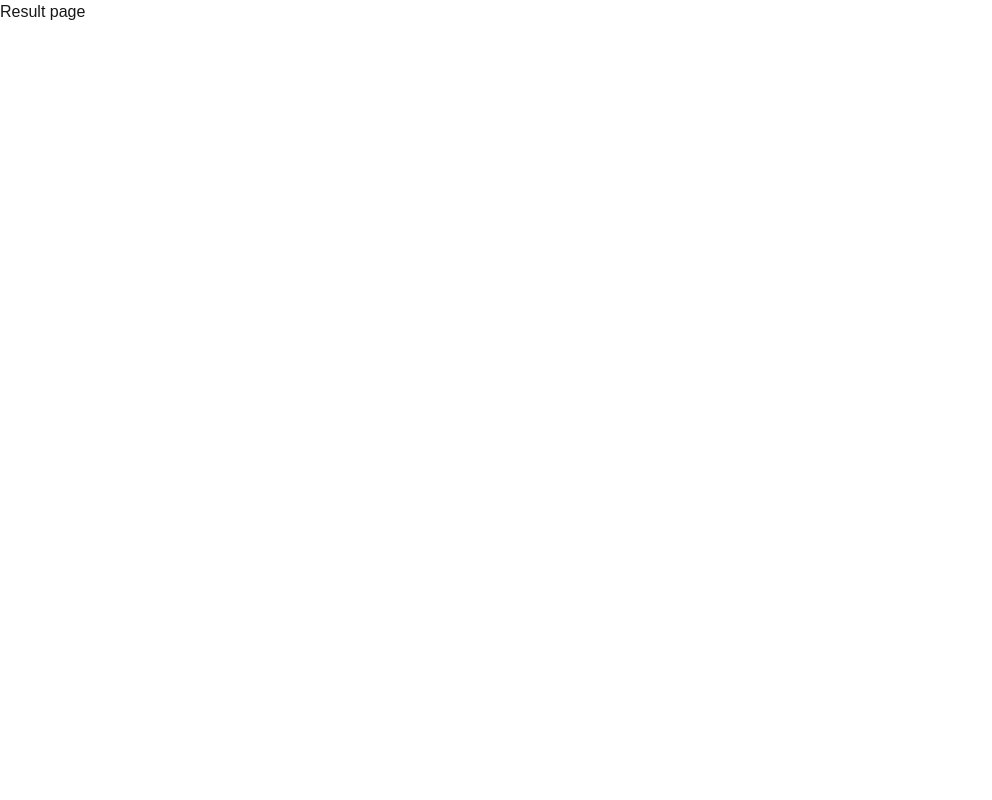
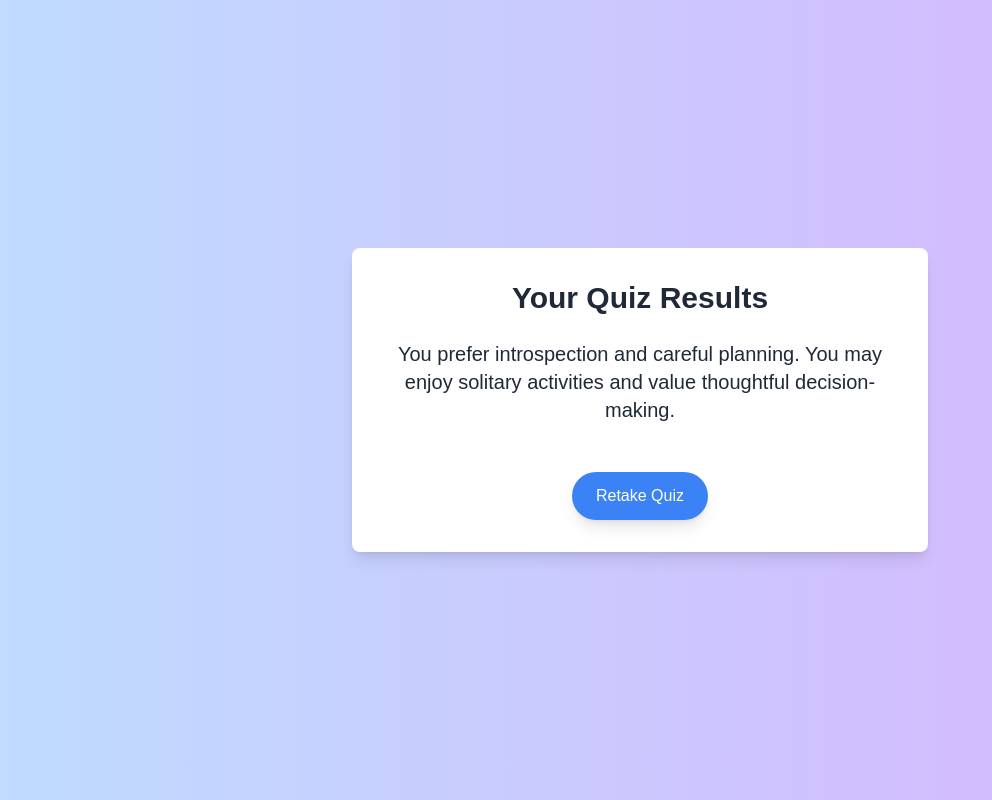
Before and after one commit to tdhenmark1999/personal-quiz, a Next.js app: page /results in a window 1280 px wide. Shown: the whole page, without its empty margins (0-992 px from the left). Built offline with nearby package versions, Linux system fonts and the light colour scheme; a web font is replaced by a local one.

Commit message:
feat: Create results page and chore: update session storage handling for quiz answers.

```diff
--- /dev/null
+++ b/app/data/questions.ts
@@ -0,0 +1,12 @@
+export const questions = [
+    { question: "You enjoy being the center of attention in social gatherings." },
+    { question: "You prefer deep conversations over small talk." },
+    { question: "You feel comfortable taking risks and exploring the unknown." },
+    { question: "You like to make detailed plans before starting a project." },
+    { question: "You often think about the long-term consequences before making decisions." },
+    { question: "You are quick to make decisions without overanalyzing." },
+    { question: "You find it easy to empathize with other people's emotions." },
+    { question: "You prefer working alone over collaborating with a group." },
+    { question: "You are more of a creative person than a practical person." },
+    { question: "You thrive in situations where you need to be adaptable and flexible." }
+  ];
--- a/app/quiz/page.tsx
+++ b/app/quiz/page.tsx
@@ -3,26 +3,13 @@
 import React, { useState, useRef } from "react";
 import { motion, PanInfo } from "framer-motion";
 import { useRouter } from "next/navigation";
-
-const questions = [
-  { question: "You enjoy being the center of attention in social gatherings." },
-  { question: "You prefer deep conversations over small talk." },
-  { question: "You feel comfortable taking risks and exploring the unknown." },
-  { question: "You like to make detailed plans before starting a project." },
-  { question: "You often think about the long-term consequences before making decisions." },
-  { question: "You are quick to make decisions without overanalyzing." },
-  { question: "You find it easy to empathize with other people's emotions." },
-  { question: "You prefer working alone over collaborating with a group." },
-  { question: "You are more of a creative person than a practical person." },
-  { question: "You thrive in situations where you need to be adaptable and flexible." }
-];
+import { questions } from './../data/questions';
 
 const QuizPage = () => {
   const [currentQuestionIndex, setCurrentQuestionIndex] = useState(0);
   const [currentColor, setCurrentColor] = useState({ from: '#bfdbfe', to: '#d8b4fe' });
   const [dragOpacity, setDragOpacity] = useState({ agree: 0, disagree: 0 });
-  const [answers, setAnswers] = useState<string[]>([]);
-
+  const [answers, setAnswers] = useState<{ question: string; value: string }[]>([]);
   const router = useRouter();
   const cardRef = useRef<HTMLDivElement>(null);
 
@@ -44,7 +31,6 @@ const QuizPage = () => {
     if (info.offset.x > 0) {
       setDragOpacity({ agree: 0, disagree: opacity });
       setCurrentColor({ to: `rgba(239, 68, 68, ${opacity})`, from: 'rgba(239, 68, 68, .4)' });
-
     } else {
       setDragOpacity({ agree: opacity, disagree: 0 });
       setCurrentColor({ to: 'rgba(34, 197, 94, .4)', from: `rgba(34, 197, 94, ${opacity})` });
@@ -52,9 +38,11 @@ const QuizPage = () => {
   };
 
   const handleOptionClick = (answer: string) => {
-    const updatedAnswers = [...answers, answer];
+    const updatedAnswers = [
+      ...answers,
+      { question: questions[currentQuestionIndex].question, value: answer }
+    ];
     setAnswers(updatedAnswers);
-
     sessionStorage.setItem("quizAnswers", JSON.stringify(updatedAnswers));
 
     if (currentQuestionIndex < questions.length - 1) {
@@ -65,6 +53,7 @@ const QuizPage = () => {
     setCurrentColor({ from: '#bfdbfe', to: '#d8b4fe' });
     setDragOpacity({ agree: 0, disagree: 0 });
   };
+
   return (
     <div className="min-h-screen flex items-center justify-center p-6 overflow-hidden relative bg-gradient-to-r from-blue-200 to-purple-300">
       <motion.div
@@ -75,7 +64,7 @@ const QuizPage = () => {
       />
 
       <motion.div
-        className="absolute bebas-neue-regular left-16 text-green-600 text-9xl z-0 transform "
+        className="absolute bebas-neue-regular left-16 text-green-600 text-9xl z-0 transform"
         style={{
           opacity: dragOpacity.agree,
           textShadow: "-3px 3px 10px rgba(0, 0, 0, 0.5)"
--- a/app/results/page.tsx
+++ b/app/results/page.tsx
@@ -1,14 +1,84 @@
 "use client";
 
-import React from "react";
+import React, { useEffect, useState } from "react";
+import { motion } from "framer-motion";
+import { useRouter } from "next/navigation";
+import { questions } from './../data/questions';
 
-const ResultPage = () => {
+type Result = {
+  question: string;
+  selectedOption: string;
+};
+
+const ResultsPage = () => {
+  const [results, setResults] = useState<Result[]>([]);
+  const [personalityType, setPersonalityType] = useState<string>('');
+  const router = useRouter();
+
+  useEffect(() => {
+    const savedAnswers = JSON.parse(sessionStorage.getItem("quizAnswers") || "[]");
+
+    if (Array.isArray(savedAnswers)) {
+      const resultsWithQuestions = savedAnswers.map((item, index) => ({
+        question: questions[index].question,
+        selectedOption: item.value
+      }));
+
+      setResults(resultsWithQuestions);
+      analyzeResults(resultsWithQuestions);
+    }
+  }, []);
+
+  const analyzeResults = (answers: Result[]) => {
+    const agreeCount = answers.filter(answer => answer.selectedOption === "Agree").length;
+    const disagreeCount = answers.filter(answer => answer.selectedOption === "Disagree").length;
+
+    if (agreeCount > disagreeCount) {
+      setPersonalityType("You tend to be more social and outgoing. You thrive in social situations and enjoy engaging with others.");
+    } else {
+      setPersonalityType("You prefer introspection and careful planning. You may enjoy solitary activities and value thoughtful decision-making.");
+    }
+  };
 
   return (
-    <div>
-        <p>Result page</p>
+    <div className="min-h-screen flex items-center justify-center bg-gradient-to-r from-blue-200 to-purple-300 p-6">
+      <motion.div
+        initial={{ opacity: 0, y: 50 }}
+        animate={{ opacity: 1, y: 0 }}
+        transition={{ duration: 0.8, ease: "easeOut" }}
+        className="bg-white p-8 rounded-lg shadow-lg max-w-xl w-full text-center"
+      >
+        <h1 className="text-3xl font-bold text-gray-800 mb-6">Your Quiz Results</h1>
+        <p className="text-xl font-medium mb-4 text-gray-800">{personalityType}</p>
+        <div className="space-y-4">
+          {results.map((answer, index) => (
+            <motion.div
+              key={index}
+              initial={{ opacity: 0, y: 10 }}
+              animate={{ opacity: 1, y: 0 }}
+              transition={{ delay: index * 0.1, duration: 0.5 }}
+              className="bg-gray-100 rounded-md p-4 text-gray-800 shadow-sm"
+            >
+              <p className="font-medium">
+                Q{index + 1}: {answer.question}
+              </p>
+              <p className="text-blue-500 font-semibold mt-1">
+                Your Answer: {answer.selectedOption}
+              </p>
+            </motion.div>
+          ))}
+        </div>
+        <motion.button
+          onClick={() => router.push("/")}
+          className="mt-8 px-6 py-3 bg-blue-500 text-white rounded-full shadow-lg hover:bg-blue-600 transition-transform transform hover:scale-105"
+          whileHover={{ scale: 1.05 }}
+          whileTap={{ scale: 0.95 }}
+        >
+          Retake Quiz
+        </motion.button>
+      </motion.div>
     </div>
   );
 };
 
-export default ResultPage;
+export default ResultsPage;
```
